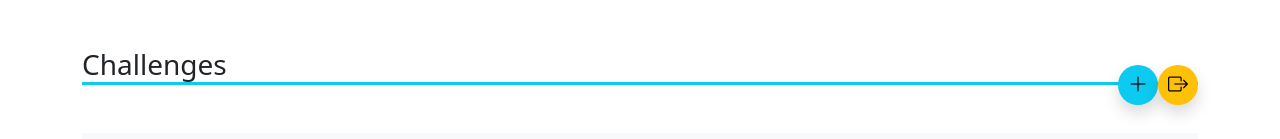
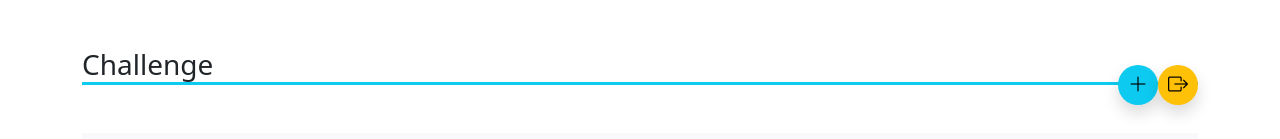
Before and after one commit to nabaraj/challenge-dashboard, a React (Create React App) app: page / in a window 1280 px wide. Both pictures are taken after typing "Sample" into the empty fields and a click on the button "Sign in". Shown: the top 139 px of the page. Built offline with nearby package versions, Linux system fonts and the light colour scheme.

Commit message:
typo fix

```diff
--- a/src/pages/Home/Home.js
+++ b/src/pages/Home/Home.js
@@ -36,7 +36,7 @@ export default function Home() {
   return (
     <div className='container challengeLists'>
       <div className='my-5 position-relative'>
-        <h3 className='border-bottom border-info border-3'>Challenges</h3>
+        <h3 className='border-bottom border-info border-3'>Challenge</h3>
         <div className='position-absolute d-flex toolBox'>
           <div
             className='floatBtn shadow rounded-circle text-bg-info'
```
